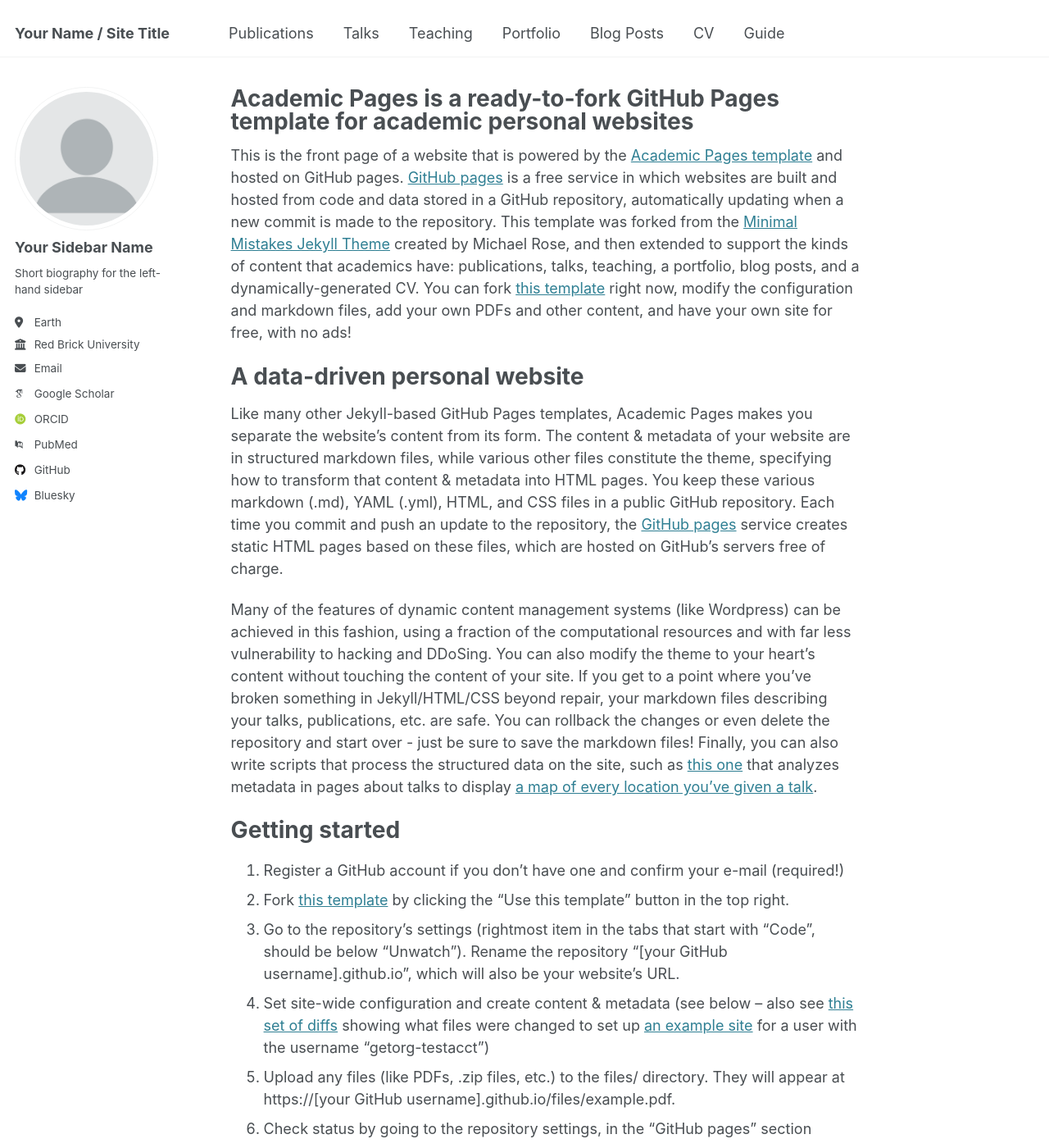
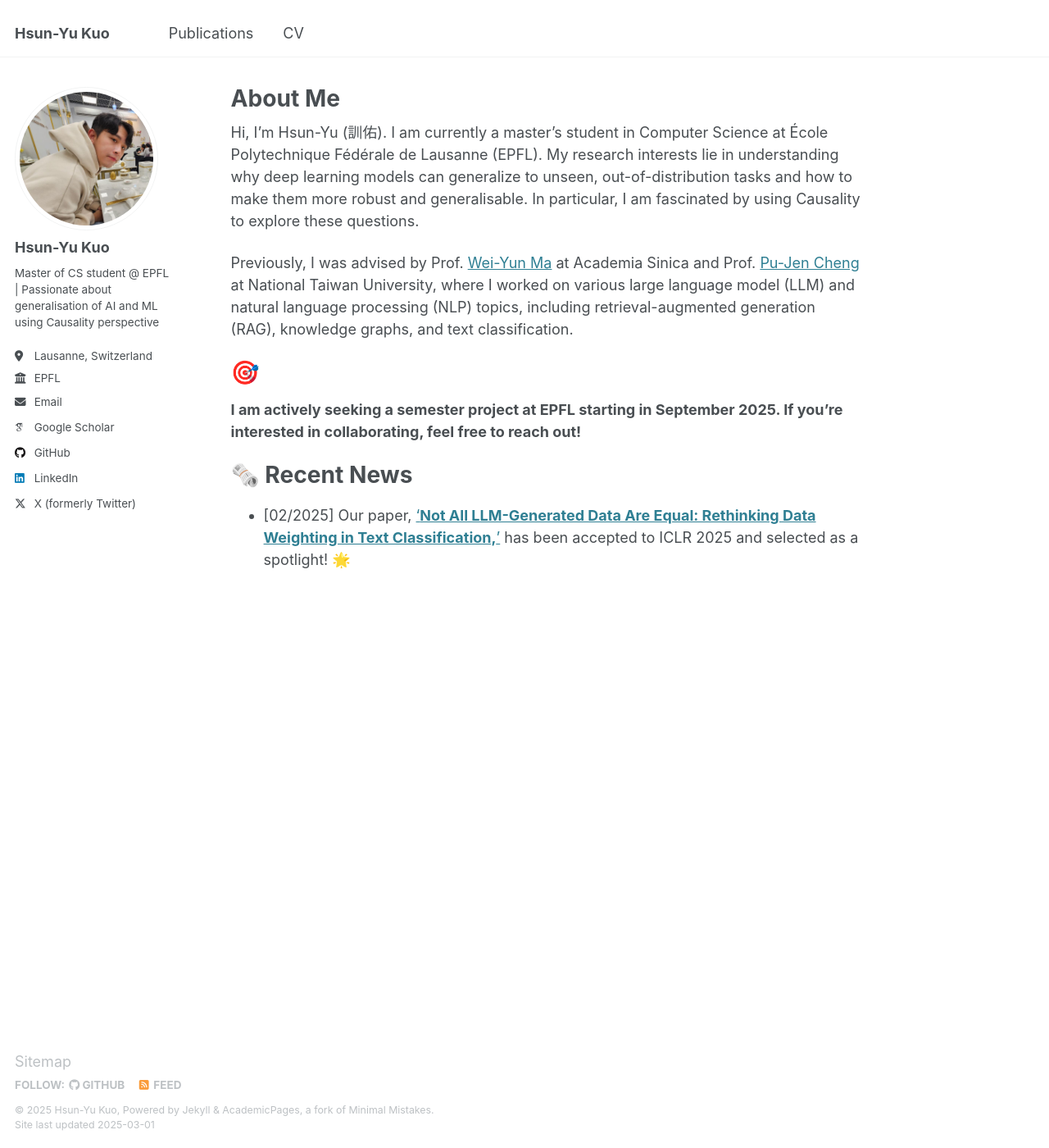
Before and after one commit to Hsun-Yu/Hsun-Yu.github.io, a Jekyll site: the page built from _pages/about.md, in a window 1280 px wide and 1400 px high. Shown: the whole window at 82% size. Built offline with Jekyll 4.4.1, drawn with Linux system fonts in a browser that asks for light colours; some web fonts are replaced; some of the changed text lies outside the part shown.

Commit message:
First version

```diff
--- a/_config.yml
+++ b/_config.yml
@@ -9,35 +9,35 @@
 # Basic Site Settings
 locale                   : "en-US"
 site_theme               : "default"
-title                    : "Your Name / Site Title"
+title                    : "Hsun-Yu Kuo"
 title_separator          : "-"
-name                     : &name "Your Name"
+name                     : &name "Hsun-Yu Kuo"
 description              : &description "personal description"
-url                      : https://academicpages.github.io # the base hostname & protocol for your site e.g. "https://[your GitHub username].github.io"
+url                      : https://hsun-yu.github.io # the base hostname & protocol for your site e.g. "https://[your GitHub username].github.io"
 baseurl                  : "" # the subpath of your site, e.g. "/blog"
-repository               : "academicpages/academicpages.github.io"
+repository               : "Hsun-Yu/Hsun-Yu.github.io"
 
 # Site Author - The following control what appear as part of the author content on the side bar.
 #               If a field is blank the icon and link will not appear, otherwise it will be shown.
 #               Additional customization can be done by editing /_includes/author-profile.html
 author:
   # Biographic information
-  avatar           : "profile.png"
-  name             : "Your Sidebar Name"
+  avatar           : "profile.jpg"
+  name             : "Hsun-Yu Kuo"
   pronouns         : # example: "she/her"
-  bio              : "Short biography for the left-hand sidebar"
-  location         : "Earth"
-  employer         : "Red Brick University"
+  bio              : "Master of CS student @ EPFL | Passionate about generalisation of AI and ML using Causality perspective"
+  location         : "Lausanne, Switzerland"
+  employer         : "EPFL"
   uri              : # URL
-  email            : "none@example.org"
+  email            : "hsun-yu.kuo@epfl.ch"
 
   # Academic websites
   arxiv            : # URL - Update with the correct link to your profile
-  googlescholar    : "https://scholar.google.com/citations?user=PS_CX0AAAAAJ"
+  googlescholar    : "https://scholar.google.com/citations?user=RX2WfccAAAAJ&hl=en"
   impactstory      : # URL
-  orcid            : "http://orcid.org/yourorcidurl"
+  orcid            : # URL
   semantic         : # URL
-  pubmed           : "https://www.ncbi.nlm.nih.gov/pubmed/?term=john+snow"
+  pubmed           : # URL
   researchgate     : # URL
   scopus           : # URL
 
@@ -45,12 +45,12 @@
   bitbucket        : # Username - Update with your username on the site
   codepen          : # Username
   dribbble         : # Username
-  github           : "academicpages"
+  github           : "Hsun-Yu" # Username
   kaggle           : # Username
   stackoverflow    : # User number or user number and name (i.e., use "1" or "1/jeff-atwood")
 
   # Social media
-  bluesky          : "bsky.app" # Replace this with you Bluesky username
+  bluesky          : # Replace this with you Bluesky username
   facebook         : # Username
   flickr           : # Username
   foursquare       : # Username
@@ -59,7 +59,7 @@
   keybase          : # Username
   instagram        : # Username
   lastfm           : # Username
-  linkedin         : # Username
+  linkedin         : "hsun-yu-kuo"
   mastodon         : # URL
   medium           : # URL
   pinterest        : # Username
@@ -67,7 +67,7 @@
   steam            : # Username
   telegram         : # URL
   tumblr           : # Username
-  twitter          : # Username for X / Twitter
+  twitter          : "HsunYuKuo1"
   vine             : # Username
   weibo            : # Username
   wikipedia        : # Username
@@ -77,12 +77,12 @@
 
 # Publication Category - The following the list of publication categories and their headings
 publication_category:
-  books:
-    title: 'Books'
-  manuscripts:
-    title: 'Journal Articles'
-  conferences:
-    title: 'Conference Papers'
+  # books:
+  #   title: 'Books'
+  # manuscripts:
+  #   title: 'Journal Articles'
+  # conferences:
+  #   title: 'Conference Papers'
 
 # Site Settings
 teaser                   :  # filename of teaser fallback teaser image placed in /images/, .e.g. "500x300.png"
@@ -230,16 +230,16 @@
 # These settings control how pages and collections are included in the site
 defaults:
   # _posts
-  - scope:
-      path: ""
-      type: posts
-    values:
-      layout: single
-      author_profile: true
-      read_time: true
-      comments: true
-      share: true
-      related: true
+  # - scope:
+  #     path: ""
+  #     type: posts
+  #   values:
+  #     layout: single
+  #     author_profile: true
+  #     read_time: true
+  #     comments: true
+  #     share: true
+  #     related: true
   # _pages
   - scope:
       path: ""
--- a/_data/navigation.yml
+++ b/_data/navigation.yml
@@ -6,22 +6,25 @@
 
 main:
   - title: "Publications"
-    url: /publications/
+    url: https://scholar.google.com/citations?user=RX2WfccAAAAJ&hl=en
 
-  - title: "Talks"
-    url: /talks/
+  # - title: "Talks"
+  #   url: /talks/
 
-  - title: "Teaching"
-    url: /teaching/
+  # - title: "Teaching"
+  #   url: /teaching/
 
-  - title: "Portfolio"
-    url: /portfolio/
+  # - title: "Portfolio"
+  #   url: /portfolio/
 
-  - title: "Blog Posts"
-    url: /year-archive/
+  # - title: "Blog Posts"
+  #   url: /year-archive/
+
+  # - title: "CV"
+  #   url: /cv/
 
   - title: "CV"
-    url: /cv/
+    url: /files/CV.pdf
 
-  - title: "Guide"
-    url: /markdown/
+  # - title: "Guide"
+  #   url: /markdown/
--- a/_pages/about.md
+++ b/_pages/about.md
@@ -1,13 +1,27 @@
 ---
 permalink: /
-title: "Academic Pages is a ready-to-fork GitHub Pages template for academic personal websites"
+title: "About Me"
 author_profile: true
 redirect_from:
   - /about/
   - /about.html
 ---
+Hi, I'm Hsun-Yu (訓佑).
+I am currently a master's student in Computer Science at École Polytechnique Fédérale de Lausanne (EPFL). My research interests lie in understanding why deep learning models can generalize to unseen, out-of-distribution tasks and how to make them more robust and generalisable. In particular, I am fascinated by using Causality to explore these questions.
 
-This is the front page of a website that is powered by the [Academic Pages template](https://github.com/academicpages/academicpages.github.io) and hosted on GitHub pages. [GitHub pages](https://pages.github.com) is a free service in which websites are built and hosted from code and data stored in a GitHub repository, automatically updating when a new commit is made to the repository. This template was forked from the [Minimal Mistakes Jekyll Theme](https://mmistakes.github.io/minimal-mistakes/) created by Michael Rose, and then extended to support the kinds of content that academics have: publications, talks, teaching, a portfolio, blog posts, and a dynamically-generated CV. You can fork [this template](https://github.com/academicpages/academicpages.github.io) right now, modify the configuration and markdown files, add your own PDFs and other content, and have your own site for free, with no ads!
+Previously, I was advised by Prof. [Wei-Yun Ma](https://ckip.iis.sinica.edu.tw/) at Academia Sinica and Prof. [Pu-Jen Cheng](https://www.csie.ntu.edu.tw/~pjcheng/) at National Taiwan University, where I worked on various large language model (LLM) and natural language processing (NLP) topics, including retrieval-augmented generation (RAG), knowledge graphs, and text classification.
+
+🎯
+======
+**I am actively seeking a semester project at EPFL starting in September 2025. If you're interested in collaborating, feel free to reach out!**
+
+🗞️ Recent News
+======
+- [02/2025] Our paper, ['**Not All LLM-Generated Data Are Equal: Rethinking Data Weighting in Text Classification,**'](https://openreview.net/forum?id=oI5tZaWkF9&nesting=2&sort=date-desc) has been accepted to ICLR 2025 and selected as a spotlight! 🌟
+
+
+
+<!-- This is the front page of a website that is powered by the [Academic Pages template](https://github.com/academicpages/academicpages.github.io) and hosted on GitHub pages. [GitHub pages](https://pages.github.com) is a free service in which websites are built and hosted from code and data stored in a GitHub repository, automatically updating when a new commit is made to the repository. This template was forked from the [Minimal Mistakes Jekyll Theme](https://mmistakes.github.io/minimal-mistakes/) created by Michael Rose, and then extended to support the kinds of content that academics have: publications, talks, teaching, a portfolio, blog posts, and a dynamically-generated CV. You can fork [this template](https://github.com/academicpages/academicpages.github.io) right now, modify the configuration and markdown files, add your own PDFs and other content, and have your own site for free, with no ads!
 
 A data-driven personal website
 ======
@@ -46,4 +60,4 @@
 
 For more info
 ------
-More info about configuring Academic Pages can be found in [the guide](https://academicpages.github.io/markdown/), the [growing wiki](https://github.com/academicpages/academicpages.github.io/wiki), and you can always [ask a question on GitHub](https://github.com/academicpages/academicpages.github.io/discussions). The [guides for the Minimal Mistakes theme](https://mmistakes.github.io/minimal-mistakes/docs/configuration/) (which this theme was forked from) might also be helpful.
+More info about configuring Academic Pages can be found in [the guide](https://academicpages.github.io/markdown/), the [growing wiki](https://github.com/academicpages/academicpages.github.io/wiki), and you can always [ask a question on GitHub](https://github.com/academicpages/academicpages.github.io/discussions). The [guides for the Minimal Mistakes theme](https://mmistakes.github.io/minimal-mistakes/docs/configuration/) (which this theme was forked from) might also be helpful. -->
```
Also changed, not shown: images/profile.jpg (added), images/profile1.png (renamed from images/profile.png), 1 other file.
